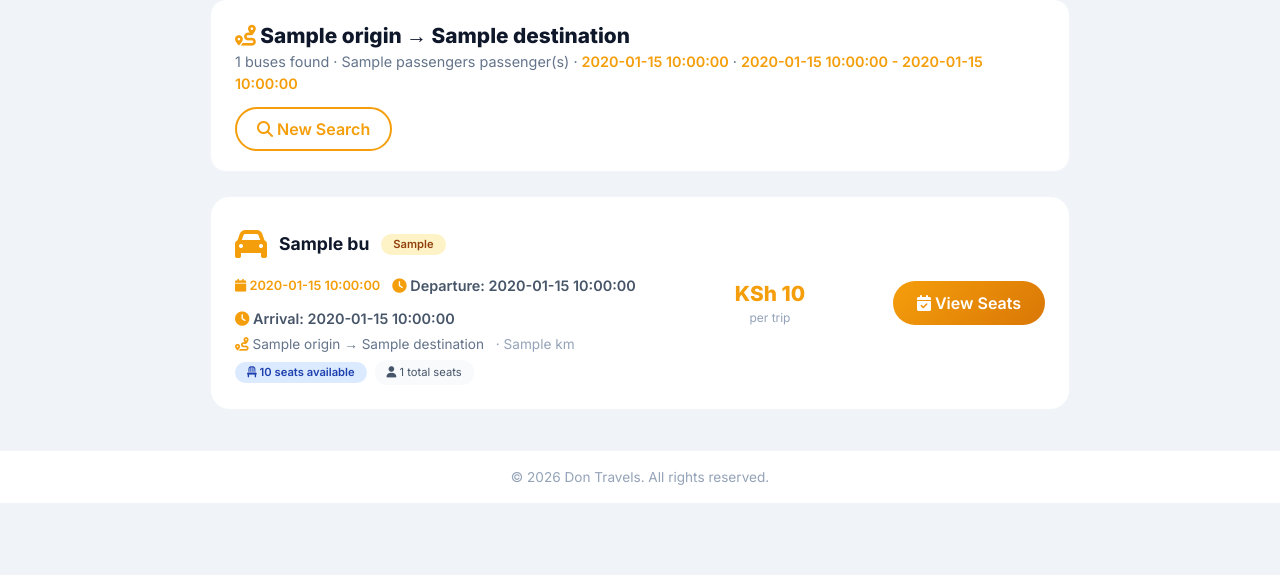
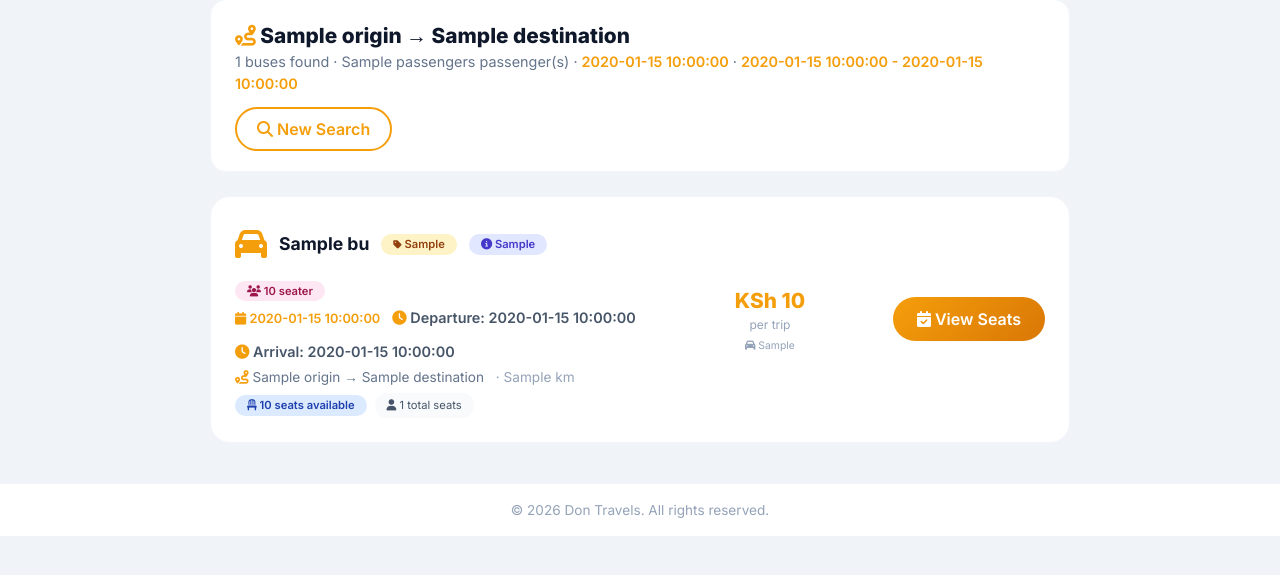
Before and after one commit to calvitec/dontravel, a Flask app: template templates/search_results.html in a window 1280 px wide. Shown: the part 104-679 px from the top of the page. Run offline with Flask 3, Linux system fonts and the light colour scheme; the template is opened without the code that fills it: most values are stand-ins (such as "Sample title", 1, 10 or a date in 2020); some libraries are stand-ins or nearby versions.

Commit message:
Update search_results.html

```diff
--- a/templates/search_results.html
+++ b/templates/search_results.html
@@ -103,6 +103,26 @@
             display: inline-block;
         }
 
+        .vehicle-model-badge {
+            background: #e0e7ff;
+            padding: 2px 12px;
+            border-radius: 12px;
+            font-size: 0.7rem;
+            font-weight: 600;
+            color: #4338ca;
+            display: inline-block;
+        }
+
+        .vehicle-capacity-badge {
+            background: #fce7f3;
+            padding: 2px 12px;
+            border-radius: 12px;
+            font-size: 0.7rem;
+            font-weight: 600;
+            color: #9d174d;
+            display: inline-block;
+        }
+
         @media (max-width: 768px) {
             .bus-card { grid-template-columns: 1fr; text-align: center; padding: 16px; }
             .bus-card .bus-actions { display: flex; flex-direction: column; gap: 8px; align-items: center; }
@@ -148,38 +168,66 @@
             {% for item in results %}
             <div class="bus-card">
                 <div>
+                    <!-- Vehicle Info with Icon and Type -->
                     <div style="display:flex; align-items:center; gap:12px; flex-wrap:wrap;">
                         <span class="vehicle-icon">
                             {% if item.vehicle.vehicle_type == 'Bus' %}
                                 <i class="fas fa-bus"></i>
                             {% elif item.vehicle.vehicle_type == 'Noah' %}
                                 <i class="fas fa-shuttle-van"></i>
+                            {% elif item.vehicle.vehicle_type == 'Axio' %}
+                                <i class="fas fa-car"></i>
+                            {% elif item.vehicle.vehicle_type == 'Spacio' %}
+                                <i class="fas fa-car-side"></i>
+                            {% elif item.vehicle.vehicle_type == 'Fielder' %}
+                                <i class="fas fa-caravan"></i>
+                            {% elif item.vehicle.vehicle_type == 'Probox' %}
+                                <i class="fas fa-truck"></i>
+                            {% elif item.vehicle.vehicle_type == 'Ractis' %}
+                                <i class="fas fa-car"></i>
                             {% else %}
                                 <i class="fas fa-car"></i>
                             {% endif %}
                         </span>
                         <span class="bus-name">{{ item.bus.company_name or 'Don Travels' }}</span>
-                        <span class="bus-type">{{ item.vehicle.vehicle_type or 'Standard' }}</span>
+                        <span class="bus-type">
+                            <i class="fas fa-tag" style="font-size:0.6rem;"></i>
+                            {{ item.vehicle.vehicle_type or 'Standard' }}
+                        </span>
+                        {% if item.vehicle.vehicle_model %}
+                        <span class="vehicle-model-badge">
+                            <i class="fas fa-info-circle"></i> {{ item.vehicle.vehicle_model }}
+                        </span>
+                        {% endif %}
+                        {% if item.vehicle.capacity %}
+                        <span class="vehicle-capacity-badge">
+                            <i class="fas fa-users"></i> {{ item.vehicle.capacity }} seater
+                        </span>
+                        {% endif %}
                     </div>
 
+                    <!-- Date and Time -->
                     <div style="display:flex; align-items:center; gap:12px; flex-wrap:wrap; margin-top:6px;">
                         <span class="bus-date"><i class="fas fa-calendar"></i> {{ item.date }}</span>
                         <span class="bus-time"><i class="fas fa-clock"></i> Departure: {{ item.bus.departure_time or '08:00' }}</span>
                         <span class="bus-time"><i class="fas fa-clock"></i> Arrival: {{ item.bus.arrival_time or '14:00' }}</span>
                     </div>
 
+                    <!-- Route -->
                     <div class="bus-route" style="margin-top:4px;">
                         <i class="fas fa-route" style="color:#f59e0b;"></i>
                         {{ item.route.origin }} → {{ item.route.destination }}
                         <span style="color:#94a3b8; margin-left:8px;">· {{ item.route.distance_km or 0 }} km</span>
                     </div>
 
+                    <!-- Seats -->
                     <div style="display:flex; align-items:center; gap:8px; flex-wrap:wrap; margin-top:6px;">
                         <span class="bus-seats"><i class="fas fa-chair"></i> {{ item.available_seats }} seats available</span>
                         <span class="time-badge"><i class="fas fa-user"></i> {{ item.bus.total_seats }} total seats</span>
                     </div>
                 </div>
 
+                <!-- Price -->
                 <div style="text-align:center;">
                     <div class="bus-price">KSh {{ "%.0f"|format(item.fare) }}</div>
                     <div style="color:#94a3b8; font-size:0.75rem;">
@@ -189,8 +237,12 @@
                             per trip
                         {% endif %}
                     </div>
+                    <div style="font-size:0.65rem; color:#94a3b8; margin-top:4px;">
+                        <i class="fas fa-car"></i> {{ item.vehicle.vehicle_type or 'Standard' }}
+                    </div>
                 </div>
 
+                <!-- Action Button -->
                 <div class="bus-actions">
                     <a href="/booking/{{ item.bus.id }}?date={{ item.date }}" class="btn-book">
                         <i class="fas fa-calendar-check"></i> View Seats
@@ -199,6 +251,7 @@
             </div>
             {% endfor %}
         {% else %}
+            <!-- No Results -->
             <div style="text-align:center; padding:60px 20px; background:white; border-radius:20px; border:1px solid #f1f5f9;">
                 <i class="fas fa-bus" style="font-size:4rem; color:#cbd5e1; display:block; margin-bottom:16px;"></i>
                 <h3 style="font-size:1.3rem; font-weight:700; color:#0f172a;">No buses found</h3>
```
